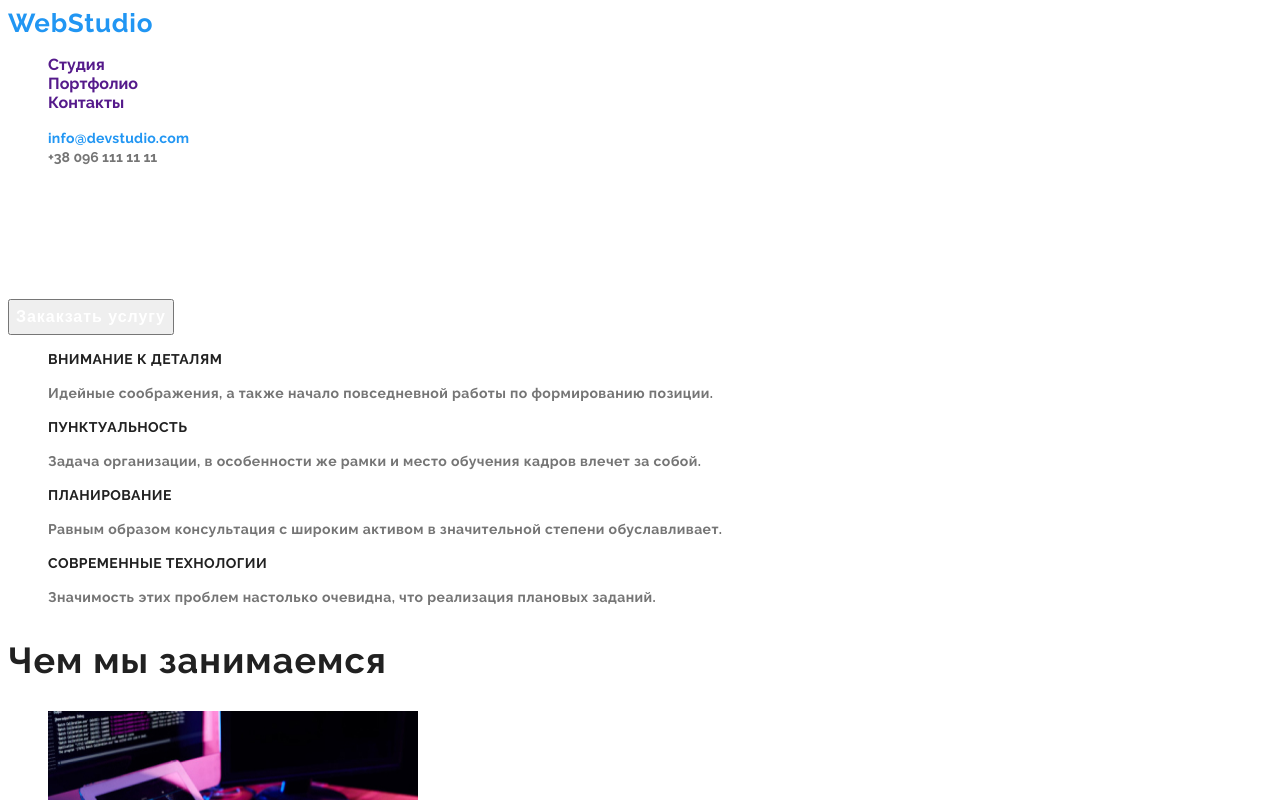
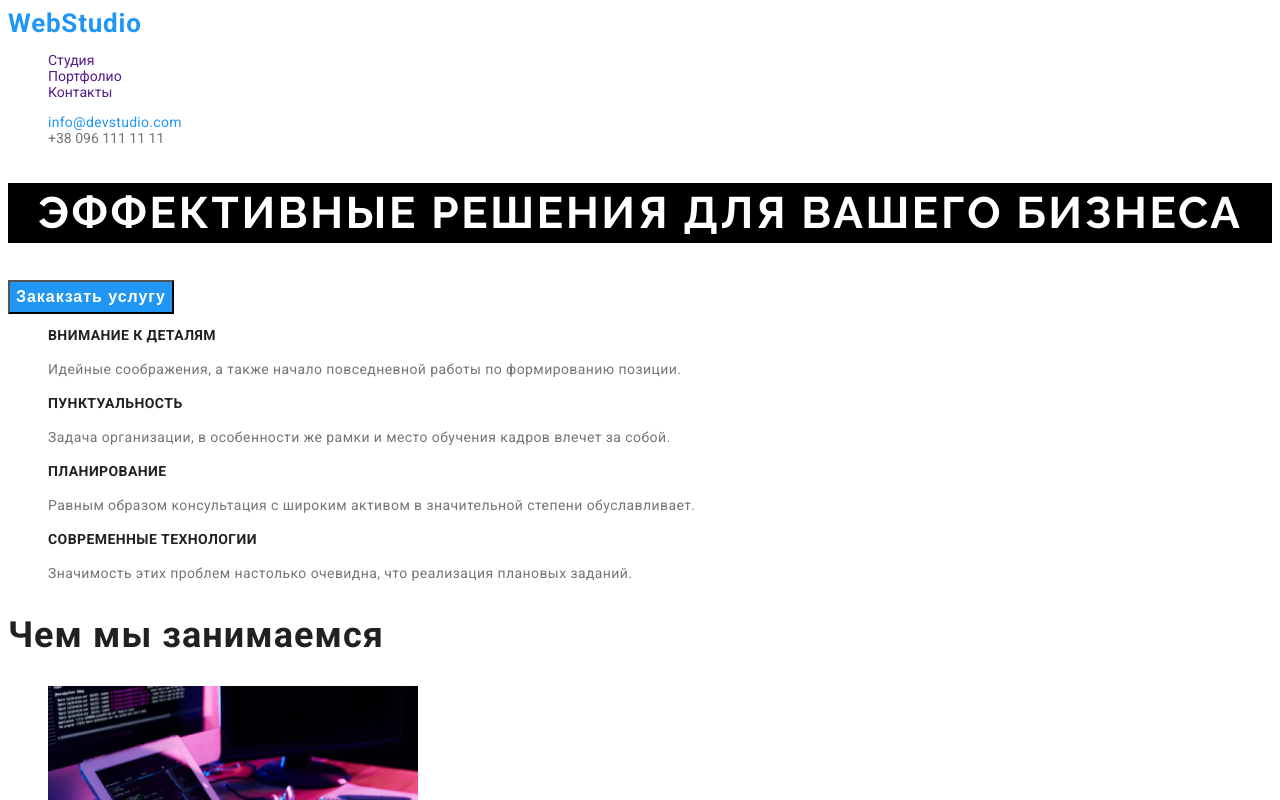
Before and after one commit to DenysPad/goit-markup-hw-2, a plain HTML site: page index.html in a window 1280 px wide. Shown: the top 800 px of the page. Drawn offline with Linux system fonts and the light colour scheme.

Commit message:
22.06 hw2

```diff
--- a/css/stayle.css
+++ b/css/stayle.css
@@ -1,8 +1,9 @@
 body {
-font-family: "Raleway", " Roboto ";
-font-size: 14px
-line-height:1,14 ;
-color: ;}
+font-family: "Roboto",sans-serif;
+font-size: 14px ;
+line-height:1.14 ;
+color: #757575; }
+
 /* -- Text colors-- */
 
 
@@ -14,8 +15,9 @@ color: ;}
 line-height: 1,14;
 letter-spacing: 0.02em;
 font-size: 14px;
-color: #2196F3
-;}
+color:#212121;}
+.header { color: #212121;}
+
 .link-web {
 font-size: 14px;
 letter-spacing: 0.02em;
@@ -23,18 +25,21 @@ color: #2196F3;}
 
 .link-tel {
 font-size: 14px;
-line-height: 16px;
+line-height: 1.14;
 color: #757575;}
 
 .link-st {font-weight: 700;
 font-size: 26px;
-line-height: 31px;
+line-height: 1.19;
 letter-spacing: 0.03em;
-color: #2196F3;}
+color:#2196F3;}
 
-.general1 { font-weight: 900;
+.general1 {
+background-color: black;
+ font-family: "Raleway" ;
+font-weight: 900;
 font-size: 44px;
-line-height: 60px;
+line-height: 1.36;
 text-align: center;
 letter-spacing: 0.06em;
 text-transform: uppercase;
@@ -42,56 +47,63 @@ color: #FFFFFF;}
 
 .btn {font-weight: 700;
 font-size: 16px;
-line-height: 30px;
+line-height: 1.8;
  display: flex;
 align-items: center;
 text-align: center;
 letter-spacing: 0.06em;
-color: #FFFFFF;}
+color: #FFFFFF;
+background: #2196F3;}
 
 .general { font-weight: 700;
 font-size: 14px;
-line-height: 16px;
+line-height: 1.14;
 letter-spacing: 0.03em;
 text-transform: uppercase;
 color: #212121;}
 
-.text { font-weight: 400;
+.text {
 font-size: 14px;
-line-height: 24px;
+line-height: 1.7;
 letter-spacing: 0.03em;
 color: #757575;}
 
 .about { font-weight: 700;
 font-size: 36px;
-line-height: 42px;
+line-height: 1,16;
 letter-spacing: 0.03em;
 color: #212121;}
 .aboutme { font-weight: 500;
 font-size: 16px;
-line-height: 19px;
+line-height: 1.18;
 letter-spacing: 0.03em;
 color: #212121;}
 
-.bob {font-weight: 400;
+.bob {
 font-size: 16px;
-line-height: 19px;
+line-height: 1.18;
 letter-spacing: 0.03em;
 color: #757575;;}
-.footer-link1 {font-weight: 700;
+.footer {background-color: black;}
+
+.footer-link1 {
+text-decoration: none;
+font-weight: 700;
 font-size: 26px;
 line-height: 31px;
 letter-spacing: 0.03em;
 color: #2196F3;}
 
-.footer-link2 { font-weight: 400;
+.footer-link2 {
+text-decoration: none;
 font-size: 14px;
-line-height: 24px;
+line-height: 1.7;
 letter-spacing: 0.03em;
 color: #FFFFFF;}
 
-.footer-link { font-weight: 400;
+.footer-link {
+text-decoration: none ;
 font-size: 14px;
-line-height: 24px;
+line-height: 1.7;
 letter-spacing: 0.03em;
 color: rgba(255, 255, 255, 0.6);}
--- a/index.html
+++ b/index.html
@@ -7,12 +7,14 @@
     <meta name="viewport" content="width=device-width, initial-scale=1.0">
     <title>Document</title>
 
-    <link rel="stylesheet" href="css/stayle.css">
+
     <!-- Шрифты  -->
     <link rel="preconnect" href="https://fonts.googleapis.com">
     <link rel="preconnect" href="https://fonts.gstatic.com" crossorigin>
     <link href="https://fonts.googleapis.com/css2?family=Raleway:wght@700&family=Roboto:wght@400;500;700;900&display=swap"
         rel="stylesheet">
+
+    <link rel="stylesheet" href="css/stayle.css">
 </head>
 
 <body>
@@ -22,13 +24,13 @@
         <nav class="header-nav">
             <a class="link link-st" href="https://www.WebStudio.com/">WebStudio</a>
 
-            <ul class="header-list list">
-                <li class="header-list">
+            <ul class="header-list-list">
+                <li class="header list">
                     <a class="link" href="">Студия</a>
                 </li>
-                <li class="header-list list"><a class="link" href="">Портфолио</a>
+                <li class="header list list"><a class="link" href="">Портфолио</a>
                 </li>
-                <li class="header-list list "><a class="link" href="">Контакты</a>
+                <li class="header list list "><a class="link" href="">Контакты</a>
                 </li>
 
             </ul>
@@ -127,7 +129,8 @@
 
     </main>
     <!-- секция футер , подвал  -->
-    <footer>
+    <footer class="footer">
+
         <a class=" footer-link1" href="https://www.WebStudio.com/">WebStudio</a>
         <address>
             <ul class="link">
```
